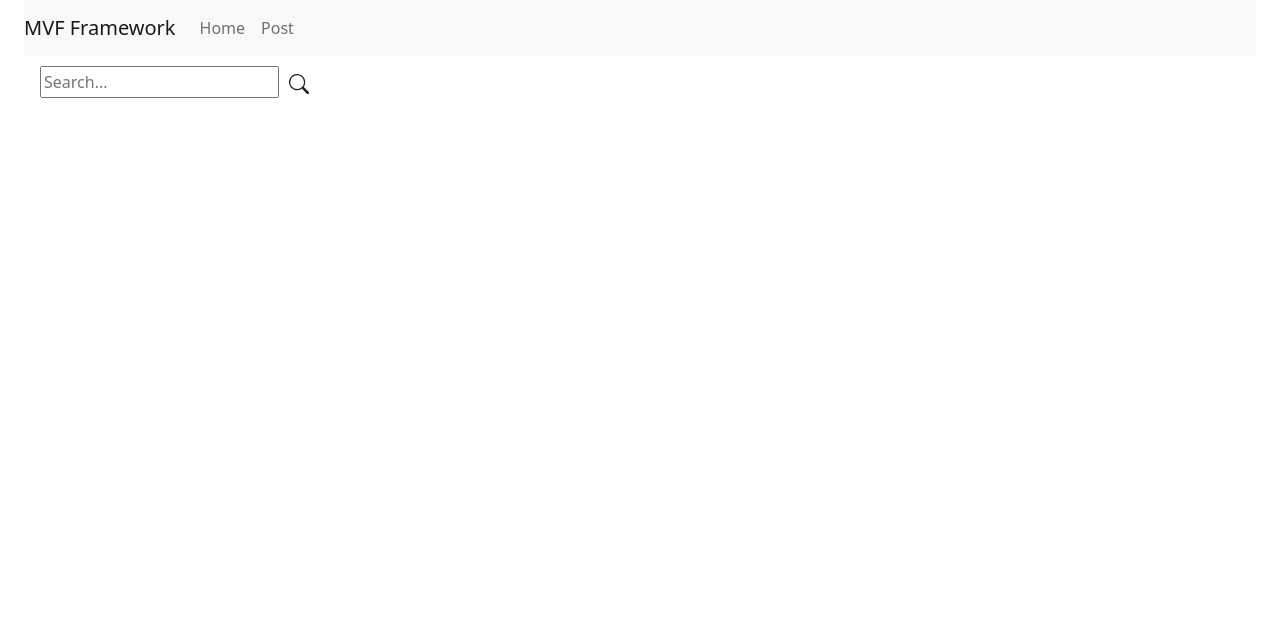
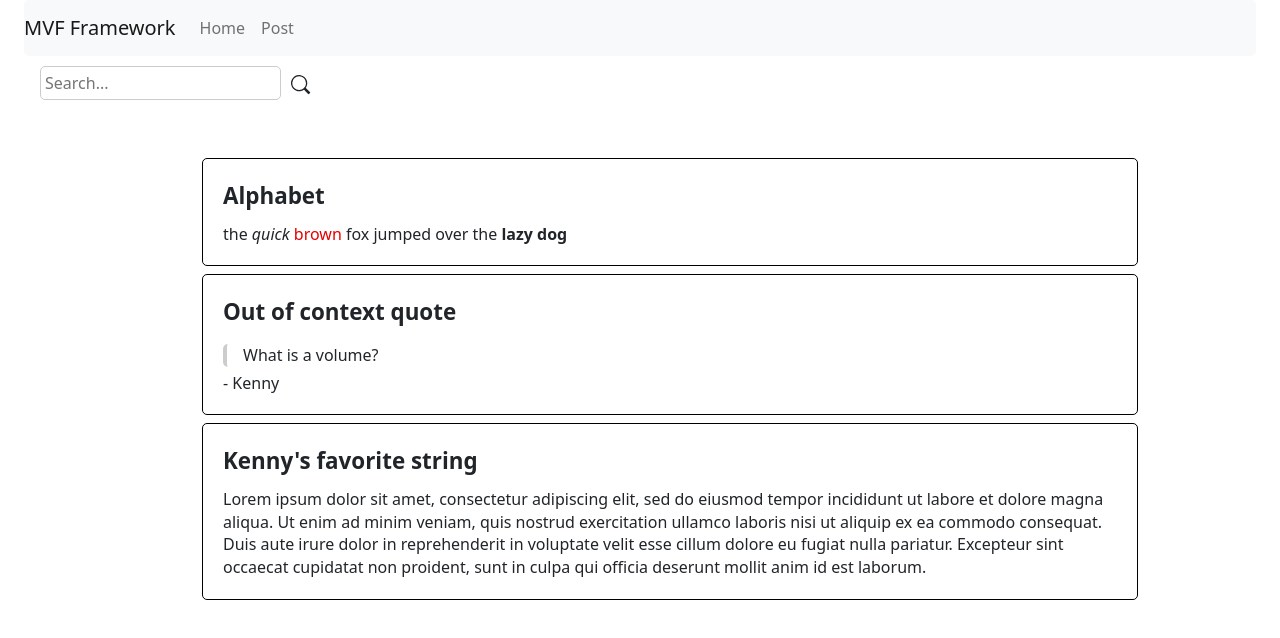
Before and after one commit to patatoes1235/hackillinois2023, a Next.js app in the folder mvf/: page / in a window 1280 px wide. Shown: the top 638 px of the page. Built offline with nearby package versions, Linux system fonts and the light colour scheme.

Commit message:
Add post list with placeholder values

```diff
--- /dev/null
+++ b/mvf/src/components/post.js
@@ -0,0 +1,12 @@
+import 'react-quill/dist/quill.snow.css';
+
+const Post = ({title, content}) => {
+	return (
+		<div className="post-container bordered ql-snow col w-100 justify-content-center my-2">
+		    <div className="post-title">{title}</div>
+			<div className="post-content ql-editor" dangerouslySetInnerHTML={{__html: content}}></div>
+		</div>
+	);
+}
+
+export default Post;
--- /dev/null
+++ b/mvf/src/components/postlist.js
@@ -0,0 +1,11 @@
+import Post from "./post";
+
+const Postlist = ({results}) => {
+	return (
+		<div className="post-list container-fluid w-75 mt-5">
+			{results.map(({title, content}, idx) => (<Post title={title} content={content} key={idx}/>))}
+		</div>
+	);
+}
+
+export default Postlist;
--- a/mvf/src/components/searchbar.js
+++ b/mvf/src/components/searchbar.js
@@ -11,7 +11,7 @@ const SearchBar = ({setResults}) => {
 
 	const handleKeyUp = (ev) => {
 		//todo consider searching as the user types, without waiting for enter?
-		if (ev.key == "Enter")
+		if (ev.key === "Enter")
 			search();
 	}
 
@@ -23,7 +23,7 @@ const SearchBar = ({setResults}) => {
     			value={keywords}
     			onChange={(ev) => setKeywords(ev.target.value)}
     			onKeyUp={handleKeyUp}
-			    style={{padding: "2px", margin: "10px", marginLeft: "40px"}}
+			    style={{padding: "4px", margin: "10px", marginLeft: "40px"}}
     		/>
 			<Search size={20}/>
 		</div>
--- a/mvf/src/components/textbox.js
+++ b/mvf/src/components/textbox.js
@@ -19,7 +19,7 @@ const ReactQuill = dynamic(
 
 const Textbox = () => {
 	const [title, setTitle] = useState('');
-	const [text, setText] = useState('');
+	const [content, setContent] = useState('');
 	const quill = useRef();
 
 	const modules = {
@@ -41,9 +41,9 @@ const Textbox = () => {
 	const post = () => {
 		// todo upload to db
 		// title is a simple string
-		// text is an HTML string
+		// content is an HTML string
 		console.log(title);
-		console.log(text);
+		console.log(content);
 	}
 
 	const cancel = () => {
@@ -54,15 +54,15 @@ const Textbox = () => {
 	return (
 		<div className="container-fluid w-75 mt-5">
 			<div className="col w-100 justify-content-center my-2">
-				<div className="row w-100 my-2 ">
+				<div className="row w-100 my-2">
 					<div className="col-4 mb-2">
 						<input
-							className="w-100 p-2"
+							className="w-100 post-title"
+							style={{padding: "0.5em", paddingLeft: ".75em"}}
 							type="text"
 							placeholder="Add a post title"
 							value={title}
 							onChange={(ev) => setTitle(ev.target.value)}
-							style={{fontWeight: "bold", fontSize: "1.4em"}}
 						/>
 					</div>
 				</div>
@@ -73,8 +73,8 @@ const Textbox = () => {
 					modules={modules}
 					formats={formats}
 					placeholder={"Write post here"}
-					value={text}
-					onChange={setText}
+					value={content}
+					onChange={setContent}
 					forwardedRef={quill}
 				/>
 				<div className="col w-100">
--- a/mvf/src/pages/_app.js
+++ b/mvf/src/pages/_app.js
@@ -2,7 +2,7 @@ import Textbox from '../components/textbox';
 // import '@/styles/globals.css'
 import 'bootstrap/dist/css/bootstrap.min.css';
 import NavBar from '../components/navbar';
-import '../styles/textbox.css';
+import '../styles/styles.css';
 
 function App({Component, pageProps}) {
   return (
--- a/mvf/src/pages/index.js
+++ b/mvf/src/pages/index.js
@@ -1,14 +1,26 @@
 import {useState} from "react";
 
-import Textbox from "../components/textbox";
 import SearchBar from "@/components/searchbar";
+import Postlist from "@/components/postlist";
 
 function Home() {
-	const [results, setResults] = useState();
+	const [results, setResults] = useState([
+		{
+			title: "Alphabet",
+			content: "<p>the <em>quick</em> <span style=\"color: rgb(230, 0, 0);\">brown </span>fox jumped over the <strong>lazy dog</strong></p>"
+		}, {
+			title: "Out of context quote",
+			content: "<blockquote>What is a volume?</blockquote><p>- Kenny</p>"
+		}, {
+			title: "Kenny's favorite string",
+			content: "Lorem ipsum dolor sit amet, consectetur adipiscing elit, sed do eiusmod tempor incididunt ut labore et dolore magna aliqua. Ut enim ad minim veniam, quis nostrud exercitation ullamco laboris nisi ut aliquip ex ea commodo consequat. Duis aute irure dolor in reprehenderit in voluptate velit esse cillum dolore eu fugiat nulla pariatur. Excepteur sint occaecat cupidatat non proident, sunt in culpa qui officia deserunt mollit anim id est laborum."
+		},
+	]);
 
 	return (
 		<div className="Home w-100 h-100 justify-content-center">
-			<SearchBar />
+			<SearchBar setResults={setResults}/>
+			<Postlist results={results}/>
 		</div>
 	)
 }
--- a/mvf/src/styles/textbox.css
+++ b/mvf/src/styles/styles.css
@@ -1,4 +1,29 @@
+body * {
+    border-radius: 5px;
+}
+
+.post-container {
+    margin: 30px;
+    padding: 20px;
+}
+.post-title {
+    font-weight: bold;
+    font-size: 1.4em;
+    padding-bottom: 10px;
+}
+.post-content.ql-editor {
+    min-height: initial;
+    padding: 0;
+}
+.bordered {
+    border: 1px solid black;
+    border-radius: 5px;
+}
+
 /* textbox toolbar styling */
+input {
+    border: 1px solid #ccc;
+}
 .ql-editor {
     min-height: 30vh;
 }
@@ -70,6 +95,6 @@
     overflow: visible;
     font-size: .85em;
 }
-.quill img {
+.ql-editor img {
     width: 40%;
 }
```
